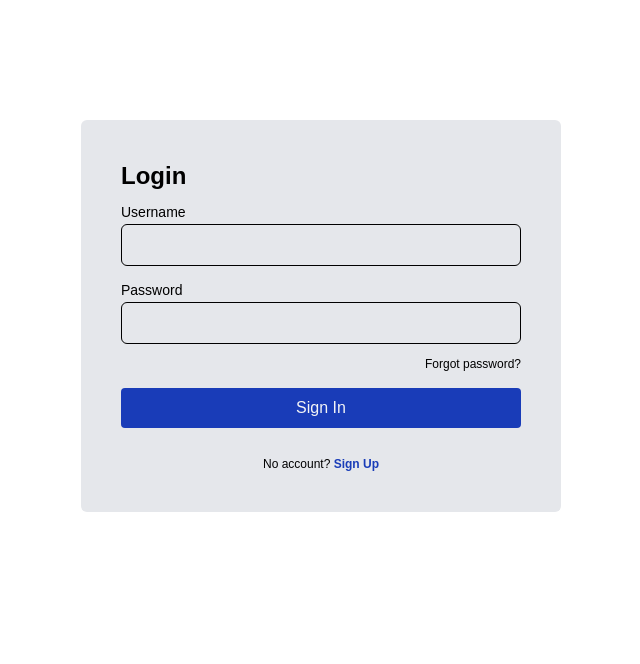
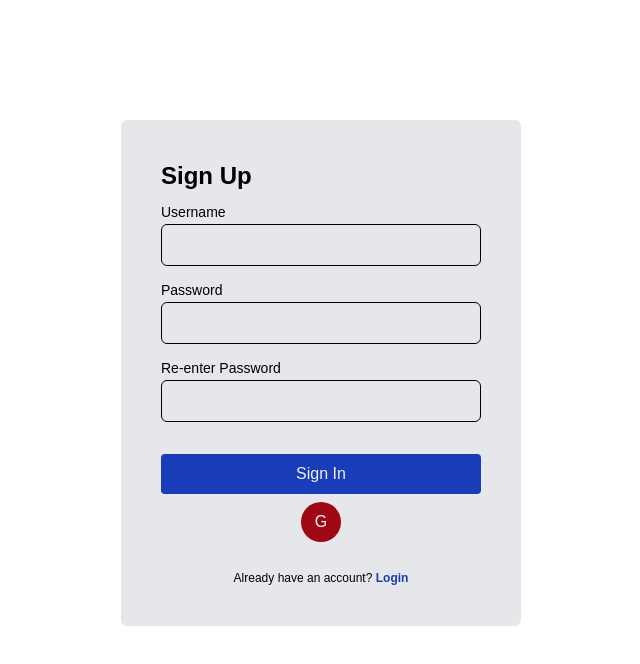
Before and after one commit to JamesBillate/LunasExpress, a Next.js app in the folder lunas-express/: page / in a window 1280 px wide. Shown: the top 664 px of the page, without its empty margins (319-959 px from the left). Built offline with nearby package versions, Linux system fonts and the light colour scheme.

Commit message:
added sign up

```diff
--- /dev/null
+++ b/lunas-express/src/app/auth_components/AuthForm.jsx
@@ -0,0 +1,30 @@
+"use client";
+
+import Login from "./Login.jsx";
+import SignUp from "./SignUp.jsx";
+import { useState } from "react";
+
+export default function Authform() {
+  const [authType, setAuthType] = useState("signup");
+
+  const renderAuthForm = () => {
+    switch (authType) {
+      case "login":
+        return <Login />;
+      case "signup":
+        return <SignUp />;
+      default:
+        return <Login />;
+    }
+  };
+
+  return (
+    <>
+      <div className="flex justify-center">
+        <div className="w-[50vh] bg-gray-200 p-10 rounded-md mt-[15vh]">
+          {renderAuthForm()}
+        </div>
+      </div>
+    </>
+  );
+}
--- /dev/null
+++ b/lunas-express/src/app/auth_components/Login.jsx
@@ -0,0 +1,49 @@
+const labels = " text-sm";
+const fields = " pl-2 p-2 mb-3 border-1 rounded-md";
+const global = " w-[100%]";
+
+export default function Login() {
+  return (
+    <>
+      <form>
+        <h1 className="mb-2 text-2xl font-semibold">Login</h1>
+        <label className={global + labels}>Username</label>
+        <input className={global + fields} type="text"></input>
+        <label className={global + labels}>Password</label>
+        <input className={global + fields} type="password"></input>
+        <div className={global + " mb-4 text-xs text-right cursor-pointer"}>
+          Forgot password?
+        </div>
+        {/* Username Sign In */}
+        <button
+          className={
+            global +
+            " pl-2 p-2 cursor-pointer back rounded-sm bg-blue-800 text-gray-100"
+          }
+          type="submit"
+        >
+          Sign In
+        </button>
+        <div className="flex justify-center mt-2">
+          {/* Google Sign In */}
+          <button
+            className={
+              "p-2 w-[40px] bg-red-800 text-gray-50 rounded-[50%] text-center cursor-pointer"
+            }
+            type="submit"
+          >
+            G
+          </button>
+        </div>
+      </form>
+
+      {/* Sign up section access */}
+      <div className={global + " mt-7 text-xs text-center cursor-pointer"}>
+        No account?{" "}
+        <span className="cursor-pointer text-blue-800 font-semibold">
+          Sign Up
+        </span>
+      </div>
+    </>
+  );
+}
--- /dev/null
+++ b/lunas-express/src/app/auth_components/SignUp.jsx
@@ -0,0 +1,49 @@
+const labels = " text-sm";
+const fields = " pl-2 p-2 mb-3 border-1 rounded-md";
+const global = " w-[100%]";
+
+export default function SignUp() {
+  return (
+    <>
+      <form>
+        <h1 className="mb-2 text-2xl font-semibold">Sign Up</h1>
+        <label className={global + labels}>Username</label>
+        <input className={global + fields} type="text"></input>
+        <label className={global + labels}>Password</label>
+        <input className={global + fields} type="password"></input>
+        <label className={global + labels}>Re-enter Password</label>
+        <input className={global + fields} type="password"></input>
+
+        {/* Username Sign In */}
+        <button
+          className={
+            global +
+            " mt-5 pl-2 p-2 cursor-pointer back rounded-sm bg-blue-800 text-gray-100"
+          }
+          type="submit"
+        >
+          Sign In
+        </button>
+        <div className="flex justify-center mt-2">
+          {/* Google Sign In */}
+          <button
+            className={
+              "p-2 w-[40px] bg-red-800 text-gray-50 rounded-[50%] text-center cursor-pointer"
+            }
+            type="submit"
+          >
+            G
+          </button>
+        </div>
+      </form>
+
+      {/* Sign up section access */}
+      <div className={global + " mt-7 text-xs text-center cursor-pointer"}>
+        Already have an account?{" "}
+        <span className="cursor-pointer text-blue-800 font-semibold">
+          Login
+        </span>
+      </div>
+    </>
+  );
+}
--- a/lunas-express/src/app/components/Login.jsx
+++ /dev/null
@@ -1,39 +0,0 @@
-const global = " w-[100%]";
-const labels = " text-sm";
-const fields = " pl-2 p-2 mb-3 border-1 rounded-md";
-
-export default function Login() {
-  return (
-    <>
-      <div className="flex justify-center">
-        <div className="w-[60vh] bg-gray-200 p-10 rounded-md mt-[15vh]">
-          <form>
-            <h1 className="mb-2 text-2xl font-semibold">Login</h1>
-            <label className={global + labels}>Username</label>
-            <input className={global + fields} type="text"></input>
-            <label className={global + labels}>Password</label>
-            <input className={global + fields} type="password"></input>
-            <div className={global + " mb-4 text-xs text-right cursor-pointer"}>
-              Forgot password?
-            </div>
-            <button
-              className={
-                global +
-                " pl-2 p-2 cursor-pointer back rounded-sm bg-blue-800 text-gray-100"
-              }
-              type="submit"
-            >
-              Sign In
-            </button>
-          </form>
-          <div className={global + " mt-7 text-xs text-center cursor-pointer"}>
-            No account?{" "}
-            <span className="cursor-pointer text-blue-800 font-semibold">
-              Sign Up
-            </span>
-          </div>
-        </div>
-      </div>
-    </>
-  );
-}
--- a/lunas-express/src/app/page.jsx
+++ b/lunas-express/src/app/page.jsx
@@ -1,9 +1,11 @@
-import Login from "./components/Login.jsx";
+import AuthForm from "./auth_components/AuthForm.jsx";
 
 export default function Home() {
   return (
     <>
-      <Login />
+      {/* For debugging purposes */}
+      <AuthForm />
+      {/* <SignUp /> */}
     </>
   );
 }
```
